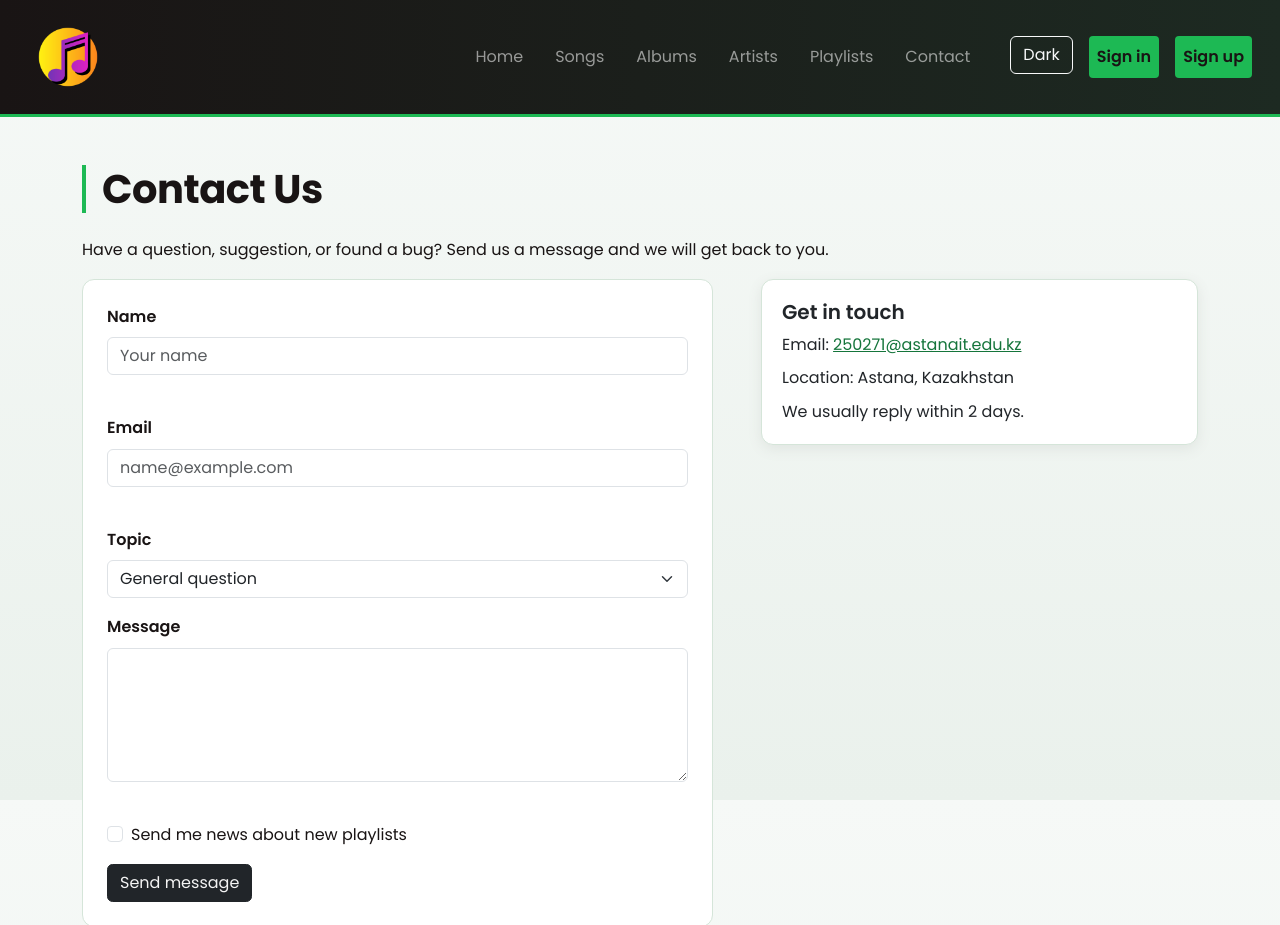
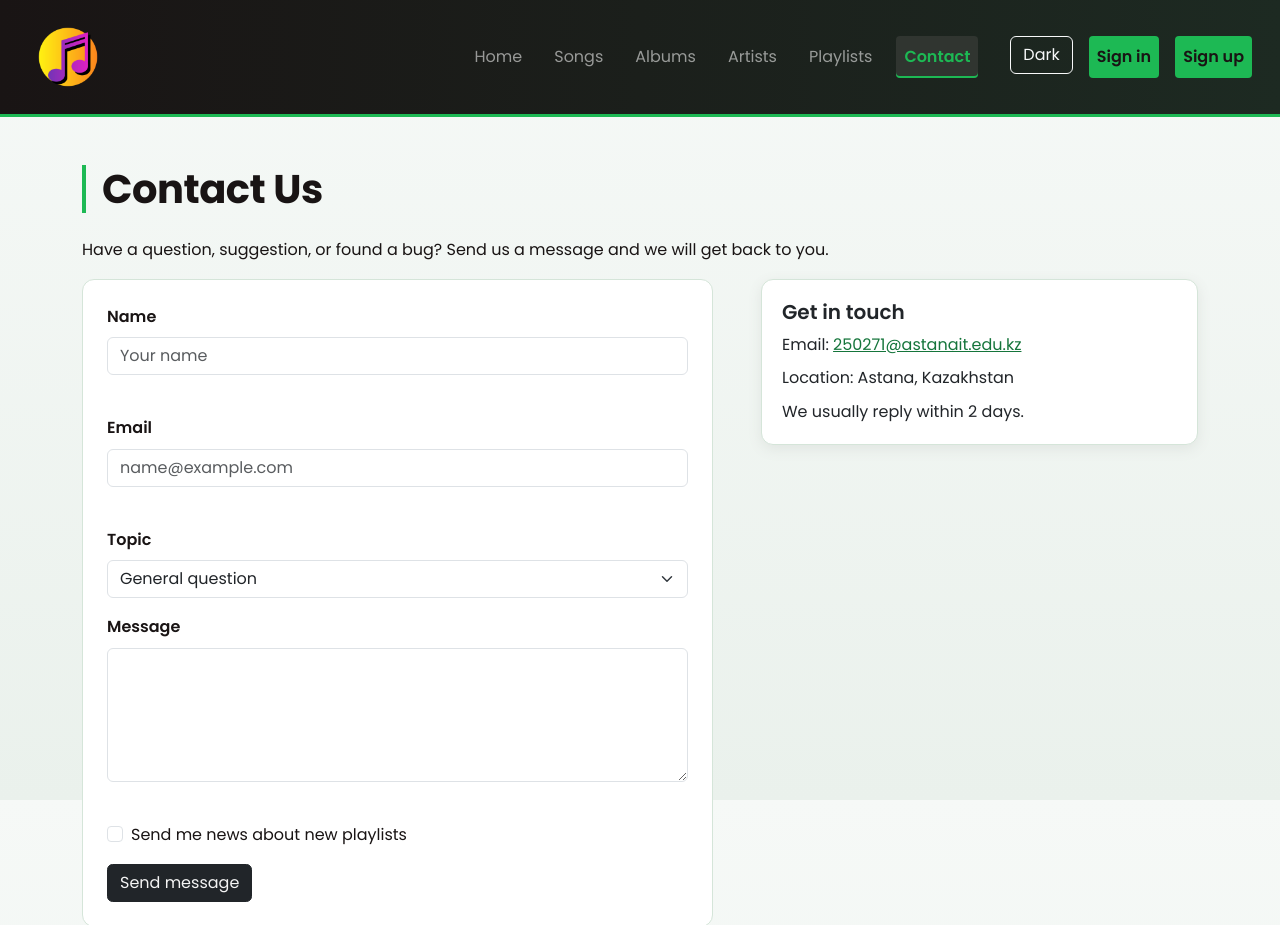
Before and after one commit to assanbayevelaman-cmyk/WEB_Technologies1_Midterm_Project, a plain HTML site: page contact.html in a window 1280 px wide. Shown: the top 925 px of the page. Drawn offline with nearby package versions, Linux system fonts and the light colour scheme.

Commit message:
Fix sticky footer and highlight active navigation

```diff
--- a/contact.html
+++ b/contact.html
@@ -28,7 +28,7 @@
                 <li class="nav-item"><a class="nav-link" href="albums.html">Albums</a></li>
                 <li class="nav-item"><a class="nav-link" href="artists.html">Artists</a></li>
                 <li class="nav-item"><a class="nav-link" href="playlists.html">Playlists</a></li>
-                <li class="nav-item"><a class="nav-link" href="contact.html">Contact</a></li>
+                <li class="nav-item"><a class="nav-link active" aria-current="page" href="contact.html">Contact</a></li>
                 <li class="nav-item"><button id="themeToggle" class="btn btn-outline-light ms-3">Dark</button></li>
                 <li class="nav-item"><a class="nav-link nav-cta" href="register.html">Sign up</a></li>
             </ul>
--- a/style.css
+++ b/style.css
@@ -440,3 +440,21 @@ main section > h2::after { content: ""; display: block; width: 48px; height: 3px
         gap: 0;
     }
 }
+/* Keep short pages tall enough to place the shared footer at the viewport bottom. */
+html, body { min-height: 100%; }
+body { display: flex; flex-direction: column; min-height: 100vh; min-height: 100dvh; }
+body > header { flex: 0 0 auto; }
+body > main { flex: 1 0 auto; }
+body > footer { flex: 0 0 auto; margin-top: auto !important; }
+
+/* Mark the current destination consistently in the shared navigation. */
+.navbar .nav-link.active:not(.nav-cta) {
+    background-color: #303530;
+    color: var(--primary-color);
+    font-weight: 600;
+    box-shadow: inset 0 -2px 0 var(--primary-color);
+}
+.navbar .nav-link.active:not(.nav-cta):hover,
+.navbar .nav-link.active:not(.nav-cta):focus {
+    color: var(--primary-color);
+}
```
Also changed, not shown: index.html (+1 -1 lines), playlists.html (+1 -1 lines), songs.html (+1 -1 lines).
